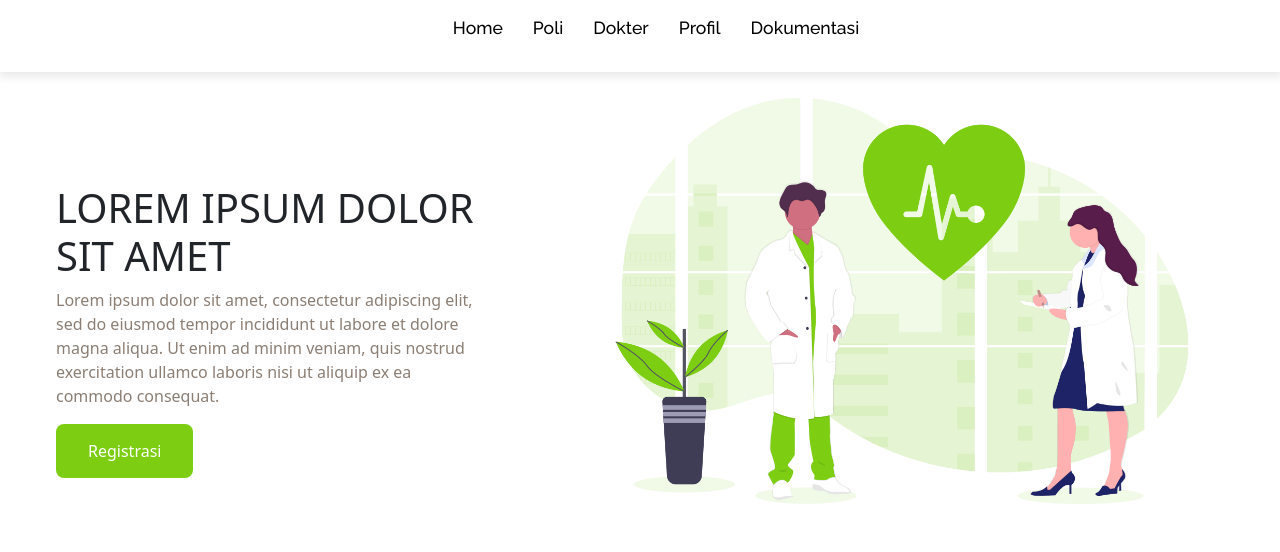
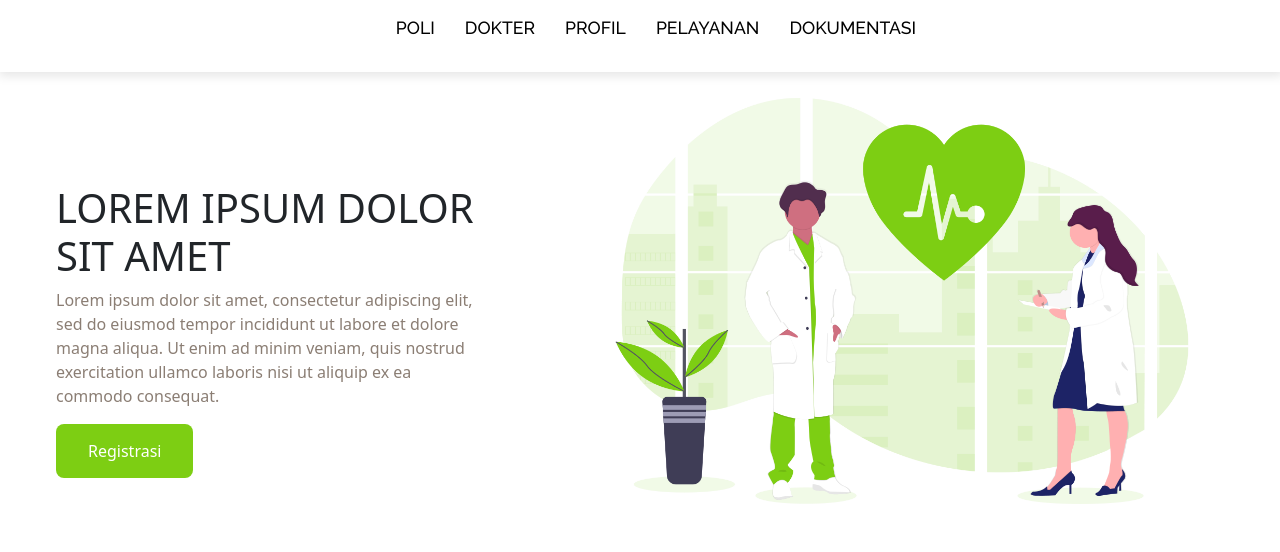
Before and after one commit to adarahaniv16/ECLINIC, a plain HTML site: page index.html in a window 1280 px wide. Drawn offline with nearby package versions, Linux system fonts and the light colour scheme; a script that the page names is missing.

Commit message:
Update index.html

```diff
--- a/index.html
+++ b/index.html
@@ -34,11 +34,11 @@
              </div>
              <div class="bg-sidebar"></div>
              <ul class="sidebar">
-                <li><a href="#hero">Home</a></li>
-                <li><a href="#poli">Poli</a></li>
-                <li><a href="#dokter">Dokter</a></li>
-                <li><a href="#profil">Profil</a></li>
-                <li><a href="#dokumentasi">Dokumentasi</a></li>
+                <li><a href="#poli">POLI</a></li>
+                <li><a href="#dokter">DOKTER</a></li>
+                <li><a href="#profil">PROFIL</a></li>
+                <li><a href="#pelayanan">PELAYANAN</a></li>
+                <li><a href="#dokumentasi">DOKUMENTASI</a></li>
              </ul>
           </div>
         </nav>
```
